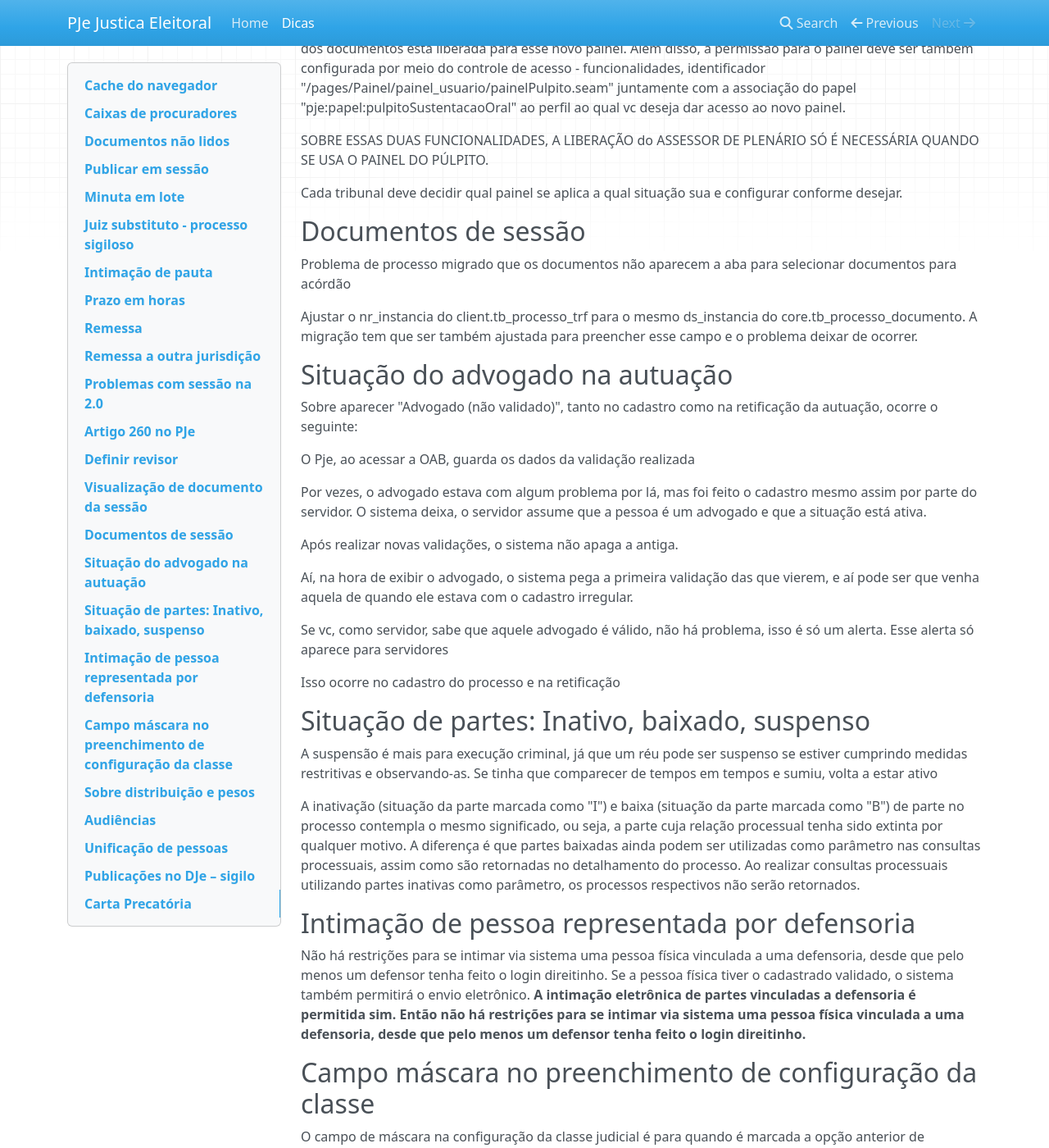
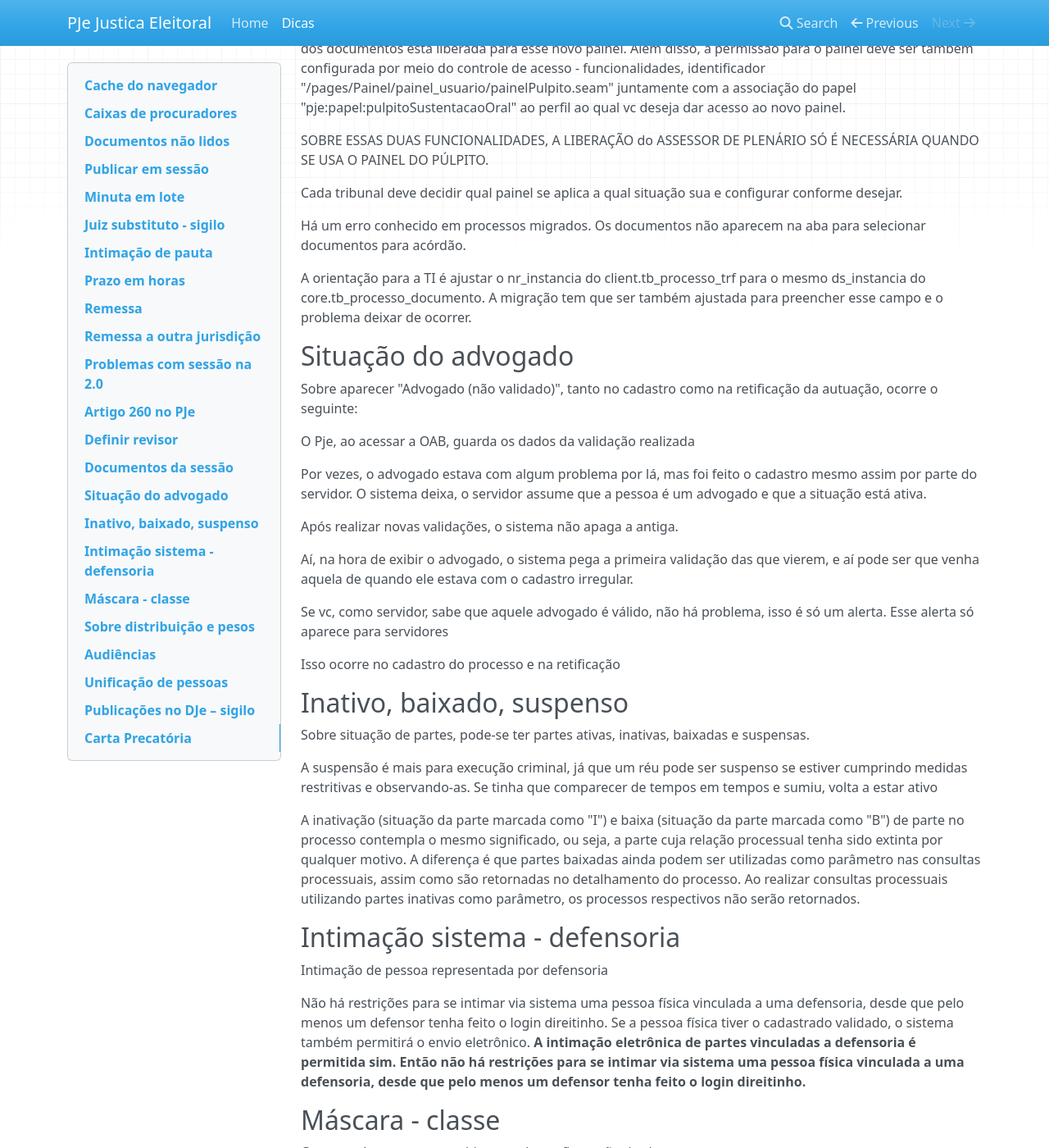
Before and after one commit to PJeJE/dicas_versao_1, an MkDocs documentation site: the page built from docs/dicas.md, in a window 1280 px wide and 1400 px high, scrolled down 14234 px. Shown: the whole window at 82% size. Built offline with MkDocs 1.6.1, drawn with Linux system fonts in a browser that asks for light colours; nearby versions of some CDN libraries; old or Windows-style settings are respelled for this version of MkDocs; some of the changed text lies outside the part shown.

Commit message:
ajustes formatação

```diff
--- a/docs/dicas.md
+++ b/docs/dicas.md
@@ -67,7 +67,7 @@ As tarefas de construção de documentos (minutar ato, elaborar documentos) pode
 
 Pode-se também selecionar todos os processos daquela página por meio do campo de seleção que fica logo abaixo dos agrupadores de PROCESSOS / ETIQUETAS. Selecionando essa opção, todos os processos daquela página serão incluídos no lote. Lembramos que o limite de processos por página é 30.
 
-## Juiz substituto - processo sigiloso
+## Juiz substituto - sigilo
 
 Atuação de juiz substituto em processo sigiloso  na zona
 
@@ -386,9 +386,9 @@ Há também a situação em que o processo tem uma classe que exige revisão, ma
 
  Dessa forma, pode-se alterar a ordem de votação do processo, já que com o revisor, o sistema não permite.
 
-## Visualização de documento da sessão
+## Documentos da sessão
 
-Votos antes da sessão, Visualização de votos pelo painel do procurador na sessão, painel do membro da OAB na sessão, painel do púlpito, Internet sem usuário e senha
+Visualização de documentos da sessão - Votos antes da sessão, Visualização de votos pelo painel do procurador na sessão, painel do membro da OAB na sessão, painel do púlpito, Internet sem usuário e senha
 
 O relatório, ementa e voto são construídos no PJe da JE por meio da tarefa “Minutar relatório voto e ementa” pelo relator do processo. Se o usuário autenticado estiver em um órgão julgador diferente do relator do processo, é gerada uma inconsistência só resolvida via banco de dados (verificar item 10.1). Por voto, entenda-se que é o conjunto da indicação do voto e o próprio documento de voto. A visualização desses itens/documentos não assinados só é possível se as respectivas marcações “Liberar voto”, “Liberar relatório” e “Liberar ementa” forem realizadas.
 
@@ -448,13 +448,11 @@ SOBRE ESSAS DUAS FUNCIONALIDADES, A LIBERAÇÃO do ASSESSOR DE PLENÁRIO SÓ É
 
 Cada tribunal deve decidir qual painel se aplica a qual situação sua e configurar conforme desejar.
 
-## Documentos de sessão
+Há um erro conhecido em processos migrados. Os documentos não aparecem na aba para selecionar documentos para acórdão.
 
-Problema de processo migrado que os documentos não aparecem a aba para selecionar documentos para acórdão
+A orientação para a TI é ajustar o nr_instancia do client.tb_processo_trf para o mesmo ds_instancia do core.tb_processo_documento. A migração tem que ser também ajustada para preencher esse campo e o problema deixar de ocorrer.
 
-Ajustar o nr_instancia do client.tb_processo_trf para o mesmo ds_instancia do core.tb_processo_documento. A migração tem que ser também ajustada para preencher esse campo e o problema deixar de ocorrer.
-
-## Situação do advogado na autuação
+## Situação do advogado
 
 Sobre aparecer "Advogado (não validado)", tanto no cadastro como na retificação da autuação, ocorre o seguinte:
 
@@ -470,17 +468,23 @@ Se vc, como servidor, sabe que aquele advogado é válido, não há problema, is
 
 Isso ocorre no cadastro do processo e na retificação
 
-## Situação de partes: Inativo, baixado, suspenso
+## Inativo, baixado, suspenso
+
+Sobre situação de partes, pode-se ter partes ativas, inativas, baixadas e suspensas.
 
 A suspensão é mais para execução criminal, já que um réu pode ser suspenso se estiver cumprindo medidas restritivas e observando-as. Se tinha que comparecer de tempos em tempos e sumiu, volta a estar ativo
 
 A inativação (situação da parte marcada como "I") e baixa (situação da parte marcada como "B") de parte no processo contempla o mesmo significado, ou seja, a parte cuja relação processual tenha sido extinta por qualquer motivo. A diferença é que partes baixadas ainda podem ser utilizadas como parâmetro nas consultas processuais, assim como são retornadas no detalhamento do processo. Ao realizar consultas processuais utilizando partes inativas como parâmetro, os processos respectivos não serão retornados.
 
-## Intimação de pessoa representada por defensoria
+## Intimação sistema - defensoria
+
+ Intimação de pessoa representada por defensoria
 
 Não há restrições para se intimar via sistema uma pessoa física vinculada a uma defensoria, desde que pelo menos um defensor tenha feito o login direitinho. Se a pessoa física tiver o cadastrado validado, o sistema também permitirá o envio eletrônico. **A intimação eletrônica de partes vinculadas a defensoria é permitida sim. Então não há restrições para se intimar via sistema uma pessoa física vinculada a uma defensoria, desde que pelo menos um defensor tenha feito o login direitinho.**
 
-## Campo máscara no preenchimento de configuração da classe
+## Máscara - classe
+
+Campo máscara no preenchimento de configuração da classe
 
 O campo de máscara na configuração da classe judicial é para quando é marcada a opção anterior de processo referência. Significa que ao digitar o número do processo referência, o sistema vai colocar máscara, fazendo com que pontinhos e tracinhos apareçam no lugar certo
 
```
